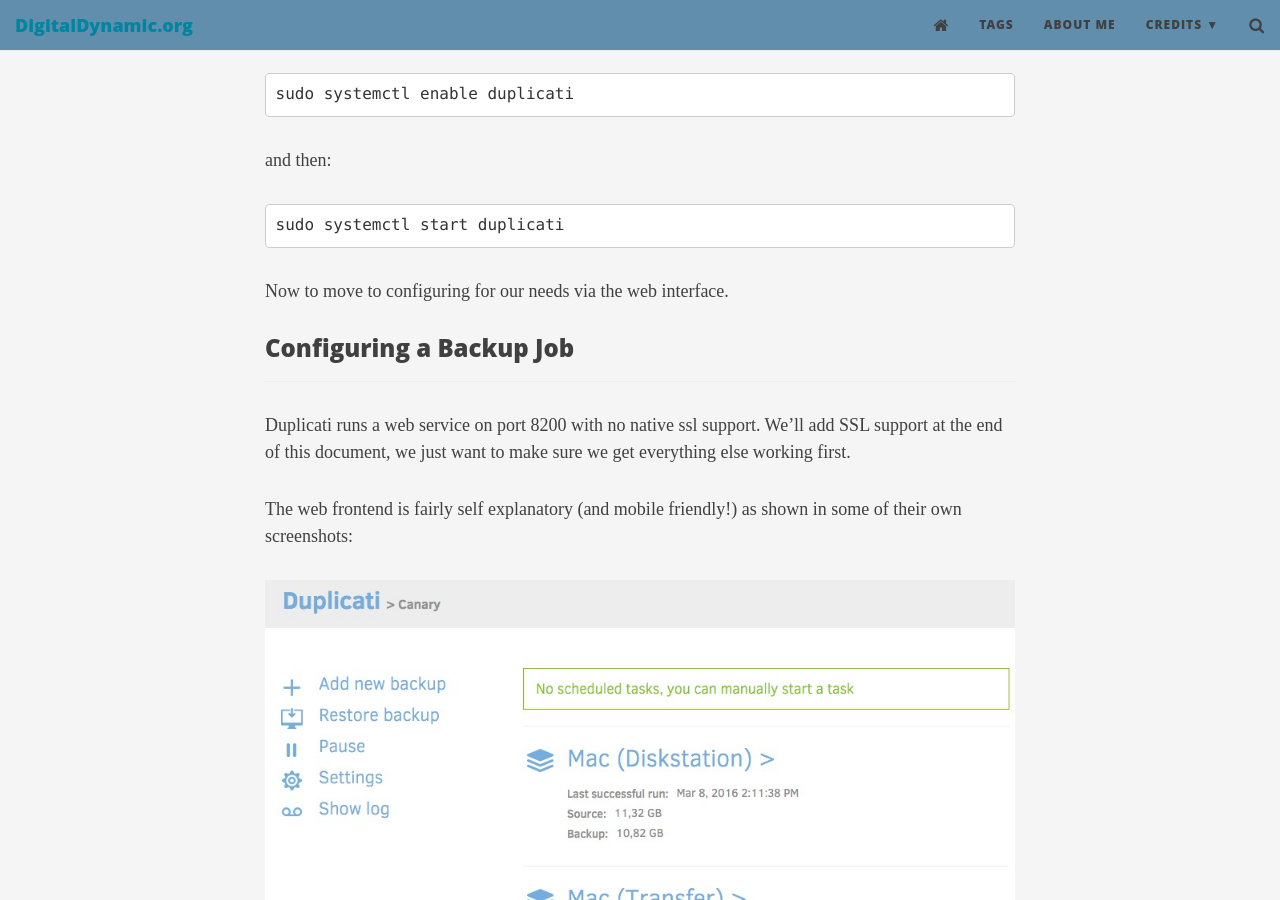
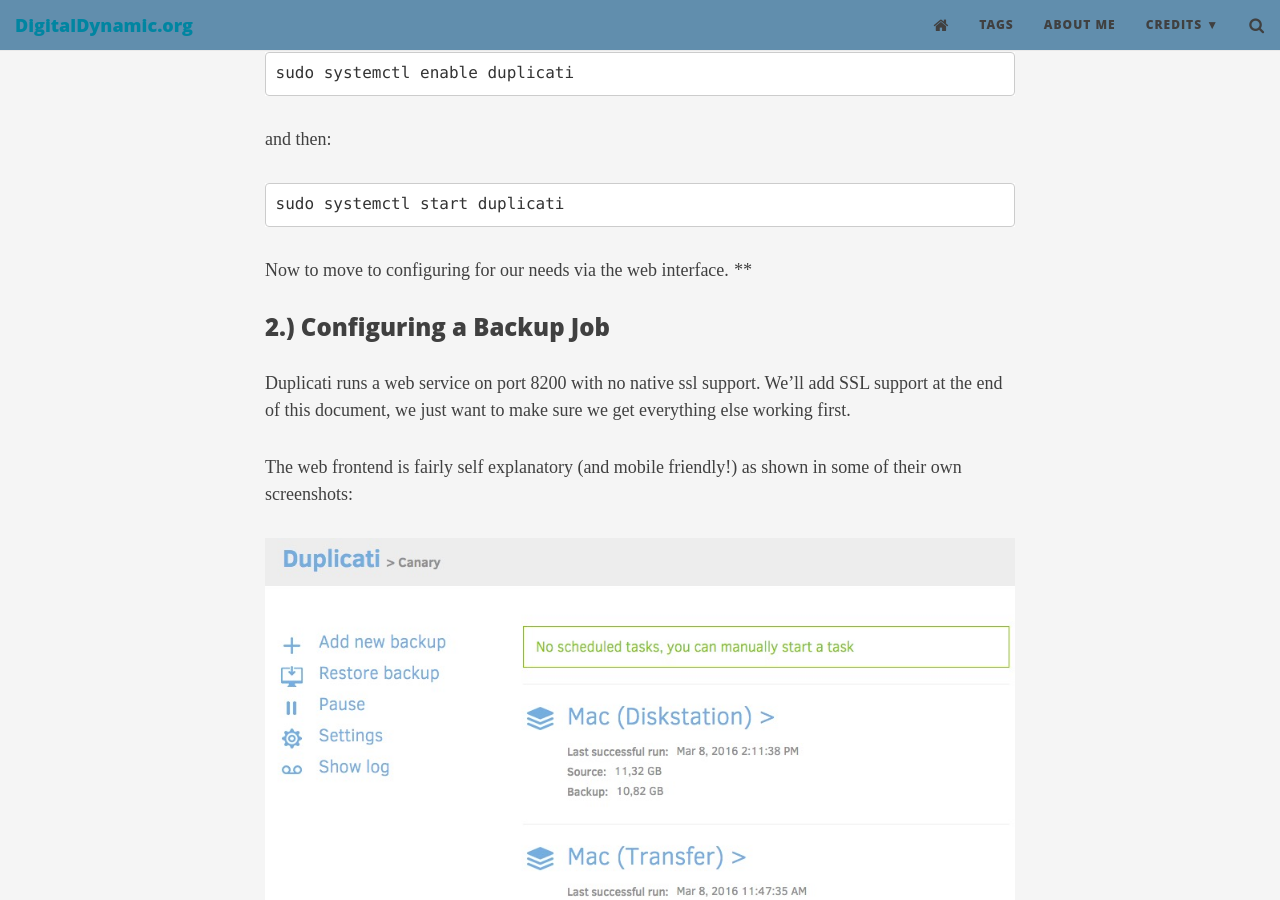
Before and after one commit to crankycaleb/pro, a Jekyll site: the page built from _posts/2018-09-08-Duplicati-Backup-Fedora.md, in a window 1280 px wide and 900 px high, scrolled down 2235 px. Built offline with Jekyll 4.4.1, drawn with Linux system fonts in a browser that asks for light colours; nearby versions of some CDN libraries; some of the changed text lies outside the part shown.

Commit message:
Update 2018-09-08-Duplicati-Backup-Fedora.md

````diff
--- a/_posts/2018-09-08-Duplicati-Backup-Fedora.md
+++ b/_posts/2018-09-08-Duplicati-Backup-Fedora.md
@@ -88,9 +88,9 @@
 ```
 
 Now to move to configuring for our needs via the web interface.
+****
+### 2.) Configuring a Backup Job
 
-### Configuring a Backup Job
-****
 Duplicati runs a web service on port 8200 with no native ssl support. We'll add SSL support at the end of this document, we just want to make sure we get everything else working first.
 
 The web frontend is fairly self explanatory (and mobile friendly!) as shown in some of their own screenshots:
@@ -160,7 +160,7 @@
 Default value: all
 
 Hopefully this can get you started with the basics and just go from there. Of note to the nextcloud world, I was sure to already have the OwnBackup app installed and doing scheduled database backup dumps. It stores those in your /data directory, so will be included in your backups already whenever you select that as one of the backup source locations.
-
+****
 ### ADDENDUM: Adding SSL
 ****
 Now that you've tested and have a working backup setup, let's lock the web interface down with SSL by setting up an nginx reverse proxy. We'll start by installing nginx:
@@ -226,5 +226,5 @@
 ```
 sudo firewall-cmd --reload
 ```
-
+****
 And now you should have a fully working SSL encrypted web frontend for Duplicati 2 when you browse to https://yourfqdn:8443. This howto assumes you followed my other howto's and have configured letsencrypt. If you have not done so and prefer to use your own self signed certificates, you'll need to adjust those lines in nginx.conf accordingly.
````
Also changed, not shown: other parts of _posts/2018-09-08-Duplicati-Backup-Fedora.md (+2 -2 lines).
